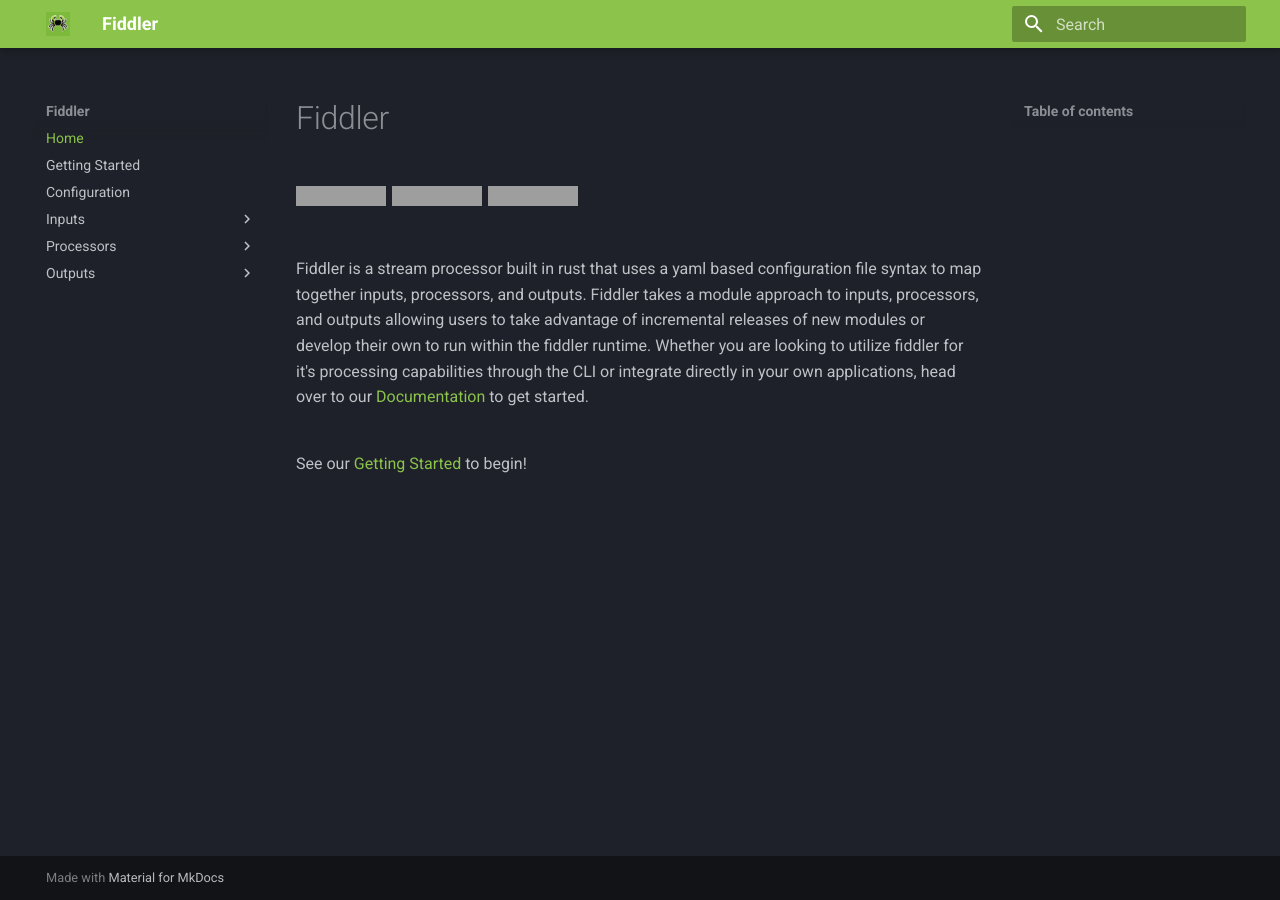
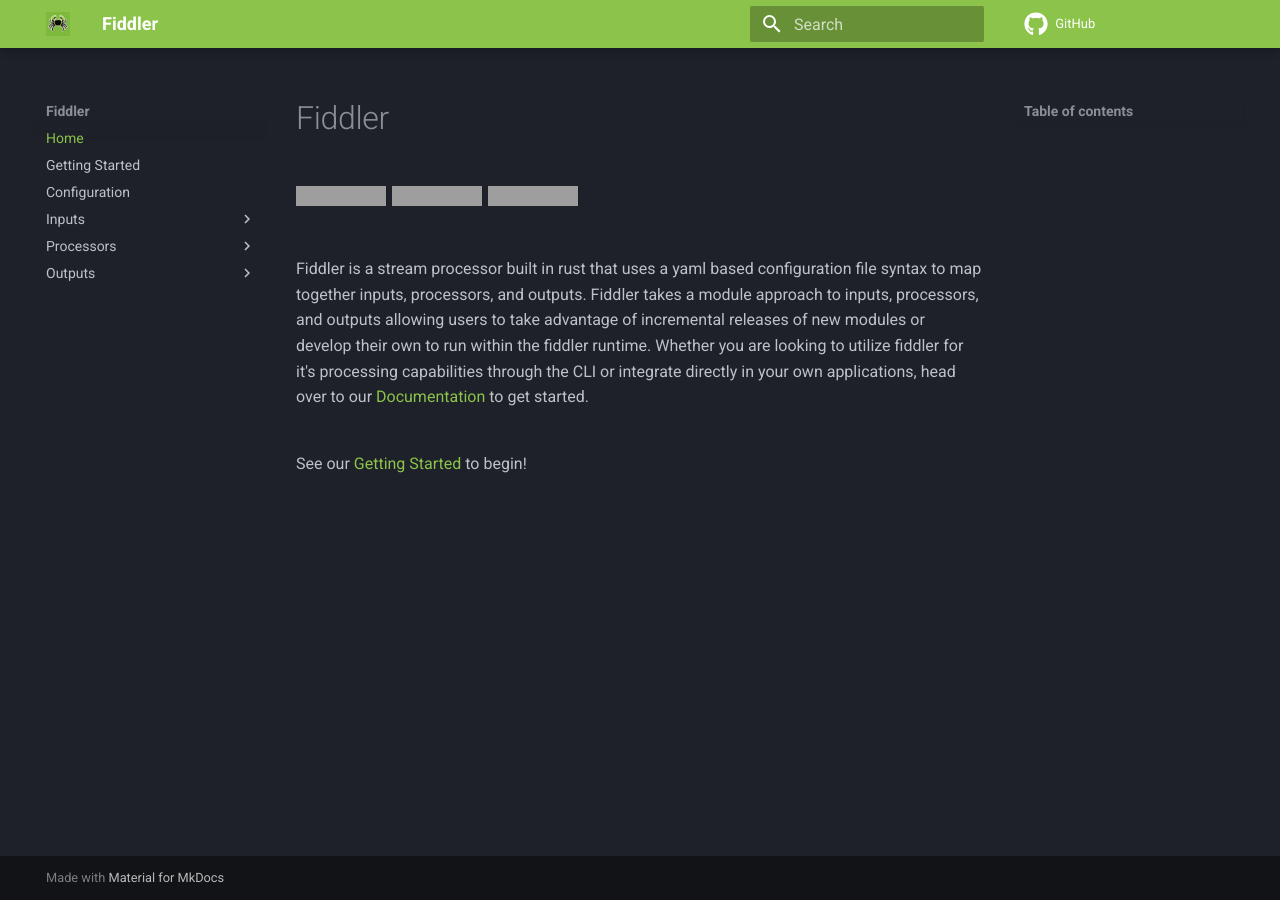
Before and after one commit to rc1405/fiddler, an MkDocs documentation site: the page built from website/docs/index.md, in a window 1280 px wide. Built offline with MkDocs 1.6.1 and Material for MkDocs 9.7.7, drawn with Linux system fonts in a browser that asks for light colours; comment, search, counter and statistics services are not loaded; the version menu is left out; grey boxes are pictures that could not be loaded.

Commit message:
chore: added repo to website (#52)
Co-authored-by: rc1405 <minervaconsole@gmail.com>

```diff
--- a/website/mkdocs.yml
+++ b/website/mkdocs.yml
@@ -1,5 +1,6 @@
 site_name: Fiddler
 site_url: https://rc1405.github.io/fiddler
+repo_url: https://github.com/rc1405/fiddler
 nav:
   - Home: index.md
   - Getting Started: getting_started.md
@@ -8,6 +9,8 @@
   name: material
   favicon: img/favicon.ico
   logo: img/favicon.ico
+  icon:
+    repo: fontawesome/brands/github
   palette:
     scheme: slate
     primary: light green
```
